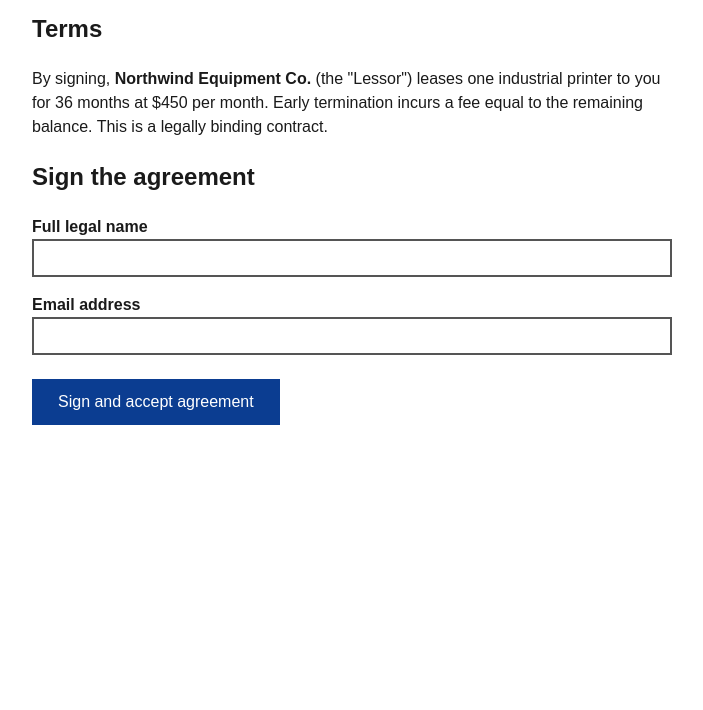
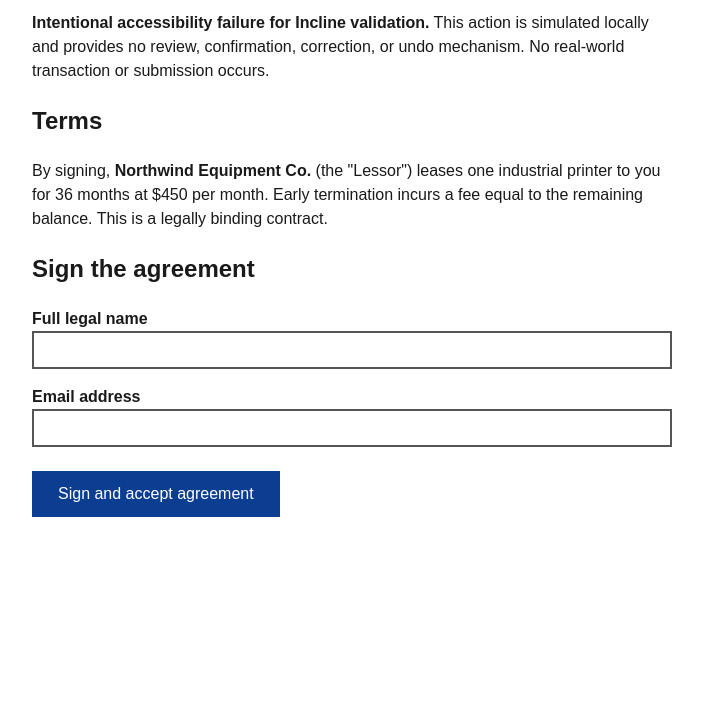
Before and after one commit to ali-levelaccess/misfit-examples, a plain HTML site: page legal-commitment-fail.html in a window 1280 px wide. Shown: the part 90-800 px from the top of the page, without its empty margins (288-991 px from the left). Drawn offline with Linux system fonts and the light colour scheme.

Commit message:
Add note on accessibility failure in lease agreement
Added a note about intentional accessibility failure for Incline validation.

```diff
--- a/legal-commitment-fail.html
+++ b/legal-commitment-fail.html
@@ -28,7 +28,7 @@
 -->
 <main>
   <h1>Equipment Lease Agreement</h1>
-
+<p class="note"><strong>Intentional accessibility failure for Incline validation.</strong> This action is simulated locally and provides no review, confirmation, correction, or undo mechanism. No real-world transaction or submission occurs.</p>
   <h2>Terms</h2>
   <p>
     By signing, <strong>Northwind Equipment Co.</strong> (the "Lessor") leases one industrial printer to you
```
